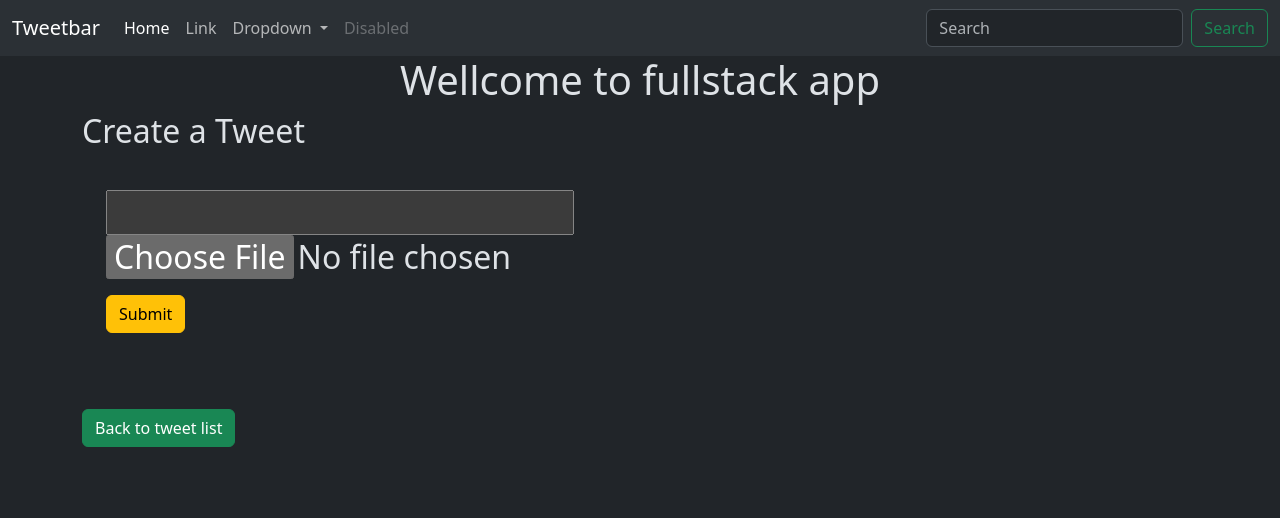
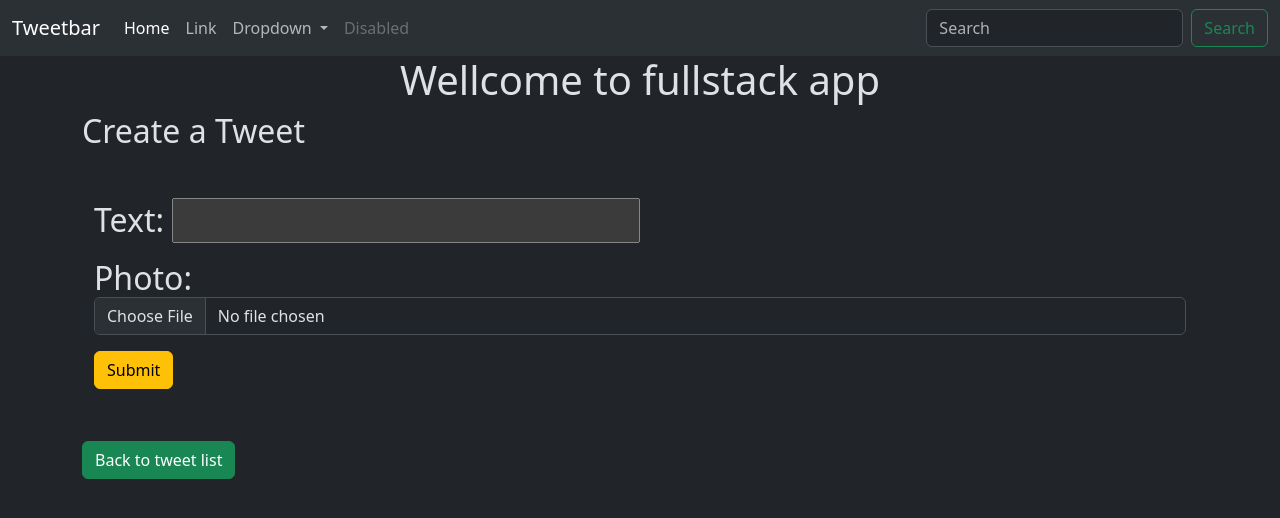
Before and after one commit to Waseem194/full_stack_tweet_app, a Django app: page /fullstack/create/ in a window 1280 px wide. Shown: the top 518 px of the page. Run offline with Django 5.2, Linux system fonts and the light colour scheme; some libraries are stand-ins or nearby versions.

Commit message:
formcreations

```diff
--- a/full_stack/fullstackapp/forms.py
+++ b/full_stack/fullstackapp/forms.py
@@ -6,3 +6,9 @@ class TweetForm(forms.ModelForm):
     class Meta:
         model = Tweet
         fields = ["text","photo"]
+
+        widget=forms.TextInput(attrs={'class': 'form-control', 'placeholder': 'Enter your name'})
+
+    photo = forms.ImageField(
+        widget=forms.ClearableFileInput(attrs={'class': 'form-control'})
+    )
--- a/full_stack/fullstackapp/templates/tweet_form.html
+++ b/full_stack/fullstackapp/templates/tweet_form.html
@@ -12,17 +12,30 @@ Edit Tweet
 {% else %}
 Create a Tweet
 {% endif %}
-<form class='form mt-3 p-4' action="" method="post" enctype="multipart/form-data">
-{% csrf_token %}
-<div class="m-6">
-{{form.text}}
 
+
+<div class="container mt-5">
+
+    <form method="post" enctype="multipart/form-data">
+        {% csrf_token %}
+        <div class="mb-3">
+            {{ form.text.label_tag }}
+            {{ form.text }}
+        </div>
+        <div class="mb-3">
+            {{ form.photo.label_tag }}
+            {{ form.photo }}
+        </div>
+<button class="btn btn-warning mb-5" type="submit">Submit</button>
+
+</form>
 </div>
-<div class="input-group mb-3 ">
-{{form.photo}}
-</div>
-<button class="btn btn-warning mb-5" type="submit">Submit</button>
-</form>
 <a href="{%url 'tweet_list'%}" class="btn btn-success">Back to tweet list</a>
 </h2>
+
+
+
+
+
+
 {% endblock %}
--- a/full_stack/templates/base.html
+++ b/full_stack/templates/base.html
@@ -53,5 +53,7 @@
 
         {% endblock %}
     </div>
+<script src="https://stackpath.bootstrapcdn.com/bootstrap/5.3.0/js/bootstrap.bundle.min.js"></script>
+
 </body>
 </html>
```
